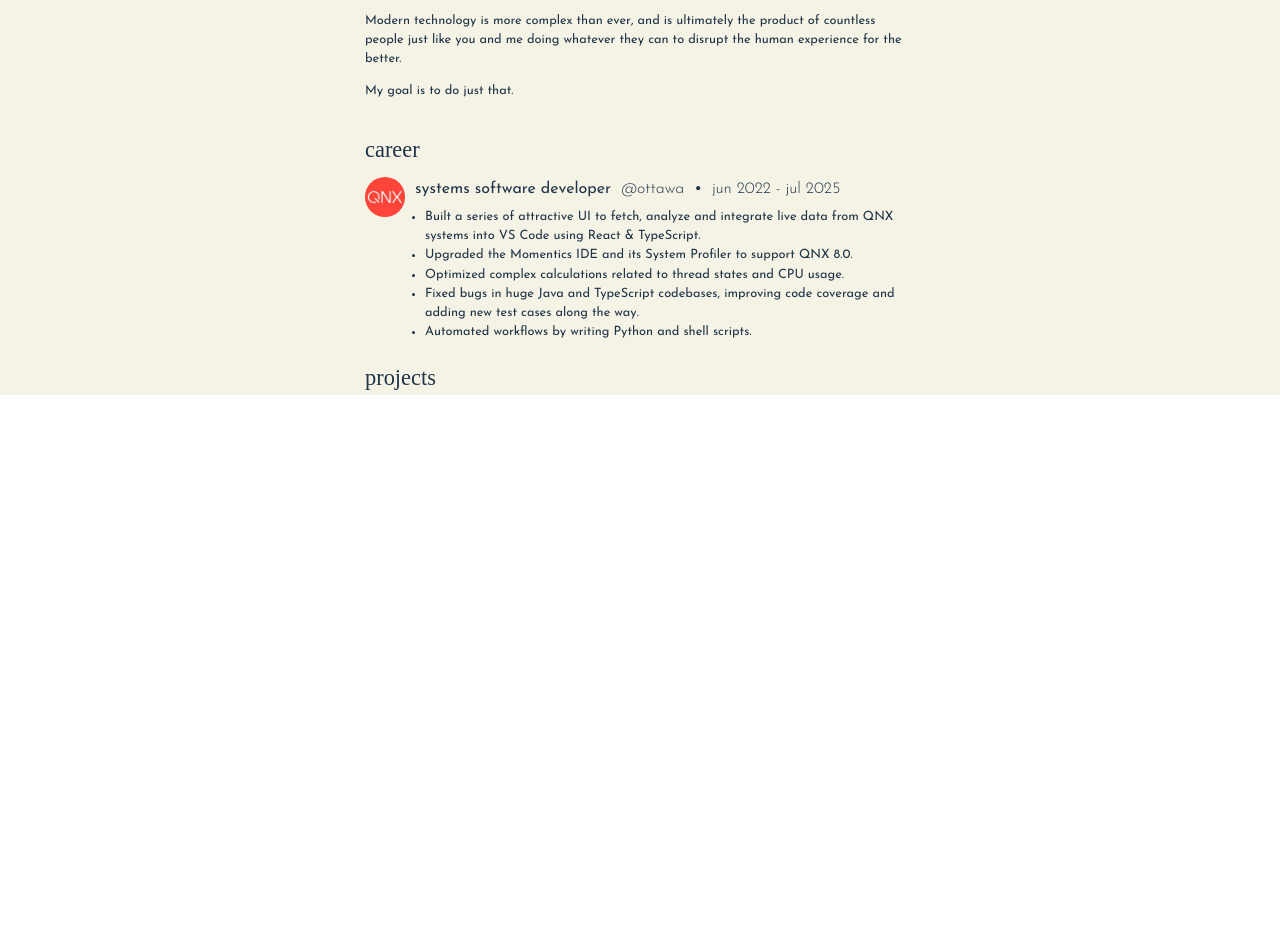
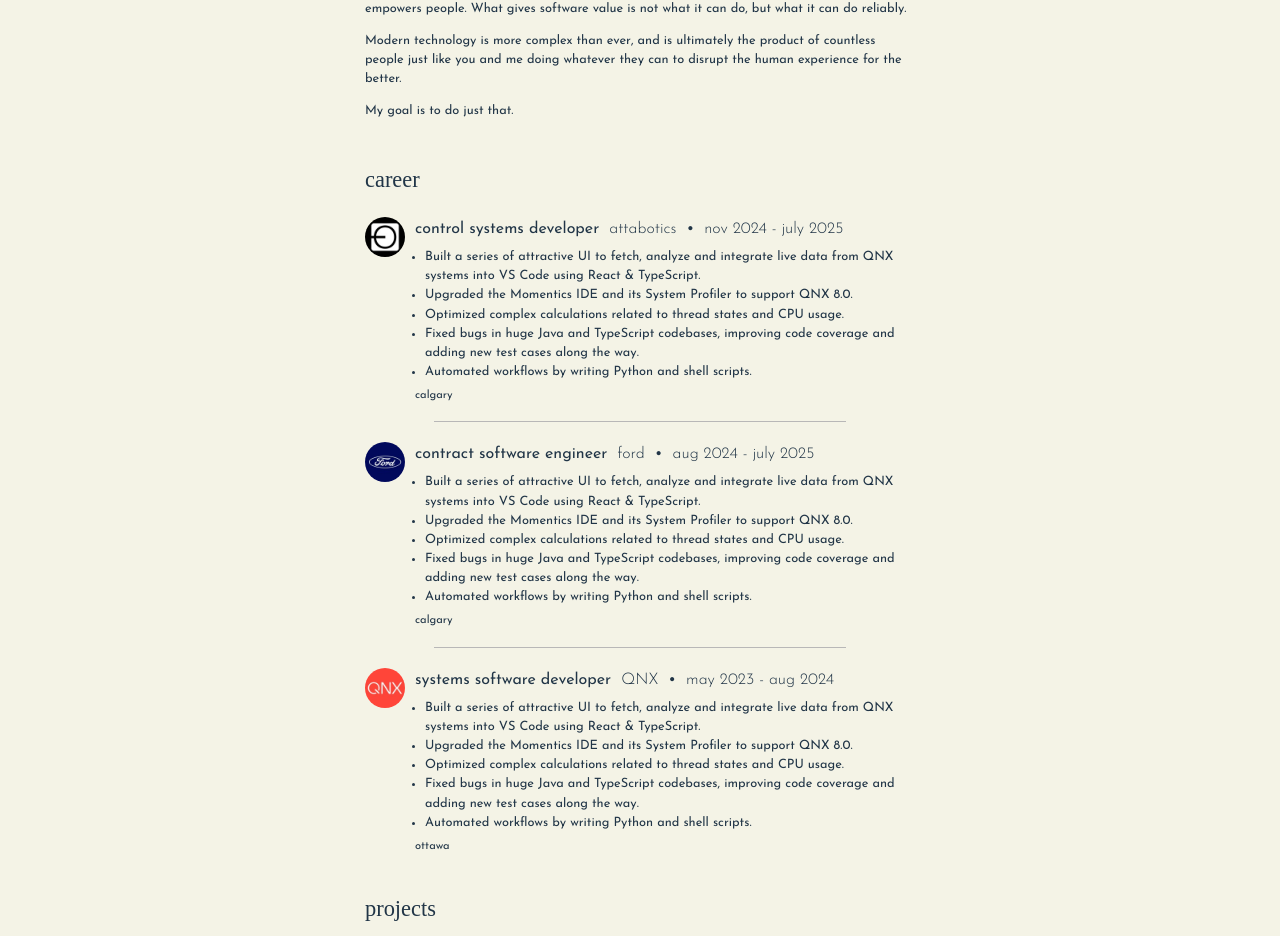
Before and after one commit to dylanleclair/portfolio, a React (Vite) app: page / in a window 1280 px wide. Shown: the part 617-1553 px from the top of the page. Before the commit the page ends 1012 px from the top, so only its background shows below. Built offline with nearby package versions, Linux system fonts and the light colour scheme; a web font is replaced by a local one.

Commit message:
added jobs section, a bit of cleanup

```diff
--- a/src/App.css
+++ b/src/App.css
@@ -107,6 +107,7 @@ main {
   font-family: "Doto";
   width: 100%;
   font-size: 1.4rem;
+  margin: 10px 0 10px 0;
 }
 
 
@@ -158,7 +159,13 @@ h1 {
 }
 
 .job-tech {
+  min-height: 30px;
   grid-area: tech;
+  font-family: "Josefin Sans";
+  font-size: 0.7rem;
+  display: flex;
+  justify-content: start;
+  align-items: center;
 }
 
 .job-icon {
@@ -178,8 +185,10 @@ h1 {
 
 }
 
-
-
+.job-header {
+  display: flex;
+  flex-direction: column;
+}
 
 .job-title {
   grid-area: title;
@@ -209,8 +218,22 @@ h1 {
     "logo desc desc"
     "logo desc desc"
     "logo tech tech";
-  grid-template-rows: 30px 1fr 1fr 2fr;
+  grid-template-rows: 30px 1fr 1fr 40px;
   grid-template-columns: 1fr 5fr 5fr;
   /* font-family: "JetBrains Mono"; */
 
 }
+
+hr {
+    height: 1px;
+    color: #b8b7b7;
+    background: #b8b7b7;
+    font-size: 0;
+    border: 0;
+    margin-top: 10px;
+    margin-bottom: 10px;
+}
+
+.w-75 {
+  width: 75%;
+}
--- a/src/App.jsx
+++ b/src/App.jsx
@@ -2,25 +2,81 @@
 // import reactLogo from './assets/react.svg'
 // import viteLogo from '/vite.svg'
 import qnx_logo from '/qnx_logo.jpg'
+import atta_logo from '/attabotics_logo.jpg'
+import ford_logo from '/ford_motor_company_logo.jpg'
 import './App.css';
 import AsciiArt from './AsciiArt';
 
+const job_content = [
+  {
+    title: 'control systems developer',
+    location: 'calgary',
+    daterange: 'nov 2024 - july 2025',
+    logosrc: atta_logo,
+    responsibilities: [
+      'Built a series of attractive UI to fetch, analyze and integrate live data from QNX systems into VS Code using React & TypeScript.',
+      'Upgraded the Momentics IDE and its System Profiler to support QNX 8.0.',
+      'Optimized complex calculations related to thread states and CPU usage.',
+      'Fixed bugs in huge Java and TypeScript codebases, improving code coverage and adding new test cases along the way.',
+      'Automated workflows by writing Python and shell scripts.',
+    ],
+    company: "attabotics"
+  },
+  {
+    title: 'contract software engineer',
+    location: 'calgary',
+    daterange: 'aug 2024 - july 2025',
+    logosrc: ford_logo,
+    responsibilities: [
+      'Built a series of attractive UI to fetch, analyze and integrate live data from QNX systems into VS Code using React & TypeScript.',
+      'Upgraded the Momentics IDE and its System Profiler to support QNX 8.0.',
+      'Optimized complex calculations related to thread states and CPU usage.',
+      'Fixed bugs in huge Java and TypeScript codebases, improving code coverage and adding new test cases along the way.',
+      'Automated workflows by writing Python and shell scripts.',
+    ],
+    company: "ford"
+  },
+  {
+    title: 'systems software developer',
+    location: 'ottawa',
+    daterange: 'may 2023 - aug 2024',
+    logosrc: qnx_logo,
+    responsibilities: [
+      'Built a series of attractive UI to fetch, analyze and integrate live data from QNX systems into VS Code using React & TypeScript.',
+      'Upgraded the Momentics IDE and its System Profiler to support QNX 8.0.',
+      'Optimized complex calculations related to thread states and CPU usage.',
+      'Fixed bugs in huge Java and TypeScript codebases, improving code coverage and adding new test cases along the way.',
+      'Automated workflows by writing Python and shell scripts.',
+    ],
+    company: 'QNX'
+  },
+];
 
-/**
- *
- * @param {string} title
- * @param {string} employer
- * @param {string} description
- * @returns
- */
-function Job(title, employer, description)
-{
+function Job(job) {
+
+  const responsibilities = job.responsibilities.map((x, i) => <li key={i}>{x}</li>)
+
   return (
-    <>
-      <div>{title}</div>
-      <div>{employer}</div>
-      <div>{description}</div>
-    </>
+    <div className="job-container w-100">
+      <div className='job-icon'>
+        <img className='job-img' src={job.logosrc}></img>
+      </div>
+      <div className='job-desc'>
+        <ul>
+          {responsibilities}
+        </ul>
+      </div>
+
+      <div className='job-title'>
+        <span>{job.title}</span>
+        <span className="job-loc">{job.company}</span>
+        <span>•</span>
+        <span className='job-date'>{job.daterange}</span>
+      </div>
+      <div className='job-tech w-100'>
+        <div>{job.location}</div>
+      </div>
+    </div>
   )
 }
 
@@ -28,6 +84,14 @@ function App() {
   // const [count, setCount] = useState(0)
 
   // const jobs = [Job("IDE Software Developer", "BlackBerry QNX", "lol"), Job()]
+
+  const jobs = job_content;
+
+  const jobs_render = jobs.map((x, i) =>
+    <div>
+      {Job(x)}
+      {i != jobs.length - 1 && <hr className="w-75" />}
+    </div>);
 
   return (
     <div className='container'>
@@ -79,31 +143,10 @@ function App() {
 
           <div className="content career-content">
             <div className='subheader'>career</div>
-
-              <div className="job-container w-100">
-                <div className='job-icon'>
-                  <img className='job-img' src={qnx_logo}></img>
-                </div>
-                <div className='job-desc'>
-                  <ul>
-                    <li>Built a series of attractive UI to fetch, analyze and integrate live data from QNX systems
-                    into VS Code using React & TypeScript.</li>
-                    <li>Upgraded the Momentics IDE and its System Profiler to support QNX 8.0.</li>
-                    <li>Optimized complex calculations related to thread states and CPU usage.</li>
-                    <li>Fixed bugs in huge Java and TypeScript codebases, improving code coverage and adding new test cases along the way.</li>
-                    <li>Automated workflows by writing Python and shell scripts.</li>
-                  </ul>
+            {jobs_render}
           </div>
 
-                <div className='job-title'>
-                  <span>systems software developer</span>
-                  <span className="job-loc">@ottawa</span>
-                  <span>•</span>
-                  <span className='job-date'>jun 2022 - jul 2025</span>
-                </div>
-                <div className='job-tech'></div>
-              </div>
-            </div>
+
 
           <div className="content">
             <div className='subheader'>projects</div>
```
Also changed, not shown: public/bea.jpg (deleted). Lines whose indentation alone changed are shown as unchanged.
